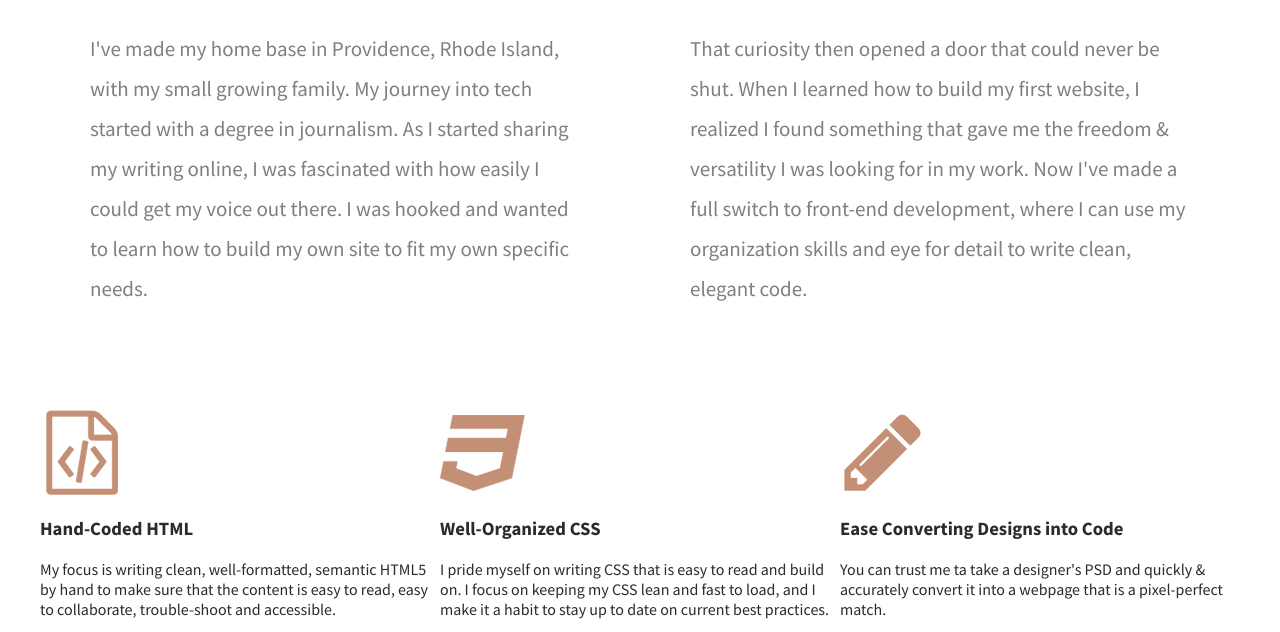
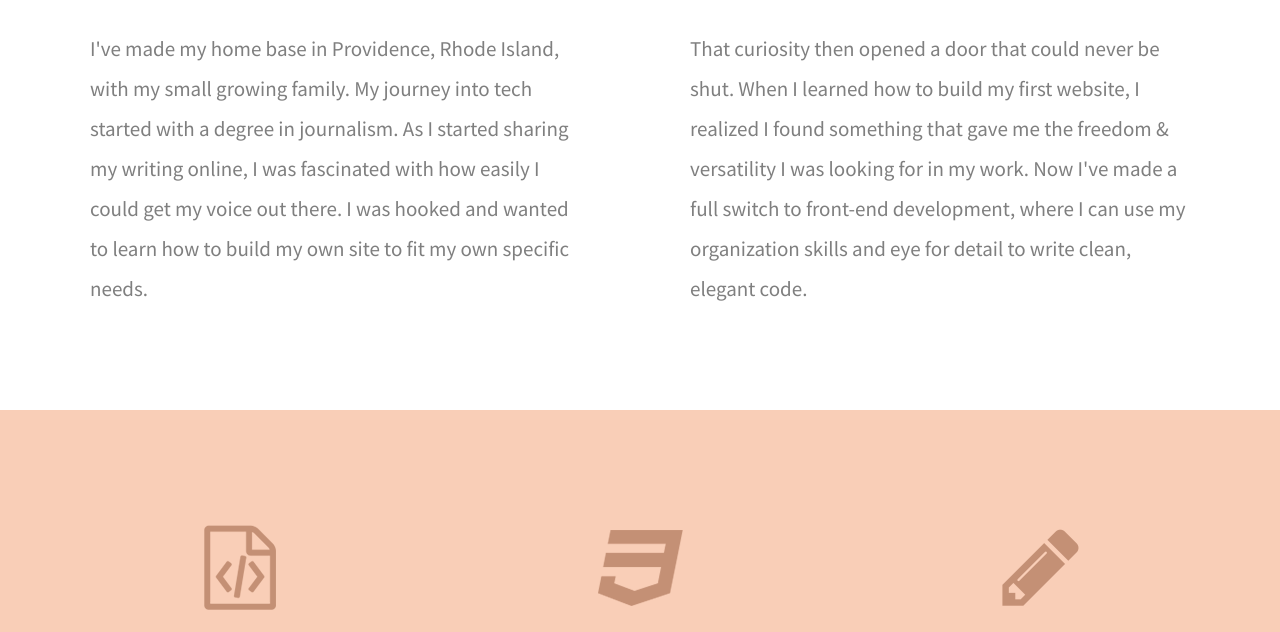
Before and after one commit to Mr-Bowtie/Skillcrush, a plain HTML site: page jubilee_austen_landing_page/index.html in a window 1280 px wide. Shown: the part 312-944 px from the top of the page. Drawn offline with Linux system fonts and the light colour scheme.

Commit message:
finished Work section

```diff
--- a/jubilee_austen_landing_page/css/main.css
+++ b/jubilee_austen_landing_page/css/main.css
@@ -27,6 +27,8 @@ body {
   padding: 80px 0;
 }
 
+/***** about section *****/
+
 #about h2 {
   font-family: "Lora", bold;
   font-size: 36px;
@@ -40,3 +42,32 @@ body {
   padding-left: 50px;
   padding-right: 50px;
 }
+
+/***** Work section *****/
+
+#work {
+  background-color: #f9ceb7;
+  text-align: center;
+}
+
+#work .full-width {
+  padding: 115px 0;
+}
+
+#work img {
+  padding-bottom: 30px;
+}
+
+#work h3 {
+  font-size: 24px;
+  line-height: 32px;
+  width: 190px;
+  margin: 0 auto;
+}
+
+#work p {
+  font-family: "Lora";
+  font-size: 18px;
+  line-height: 30px;
+  padding: 0 50px;
+}
--- a/jubilee_austen_landing_page/index.html
+++ b/jubilee_austen_landing_page/index.html
@@ -59,7 +59,7 @@
             <div class="third-width">
               <img src="images-icons/pencil-icon.png" alt="pencil icon">
               <h3>Ease Converting Designs into Code</h3>
-              <p> You can trust me ta take a designer's PSD and quickly & accurately convert it into a webpage that is a pixel-perfect match.</p>
+              <p> You can trust me to take a designer's PSD and quickly & accurately convert it into a webpage that is a pixel-perfect match.</p>
             </div>
           </div>
         </section>
```
